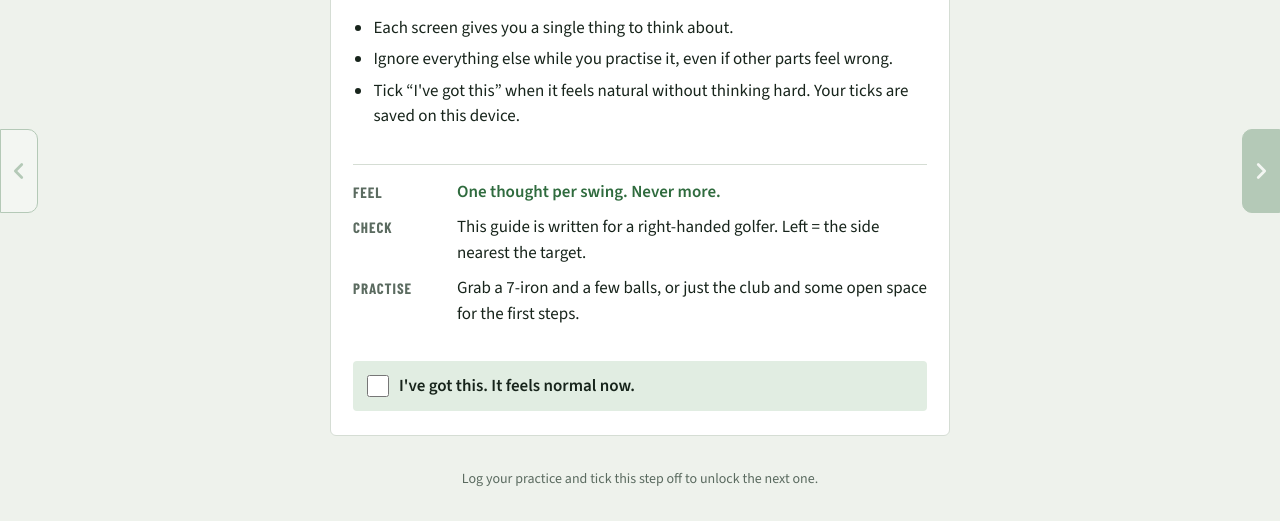
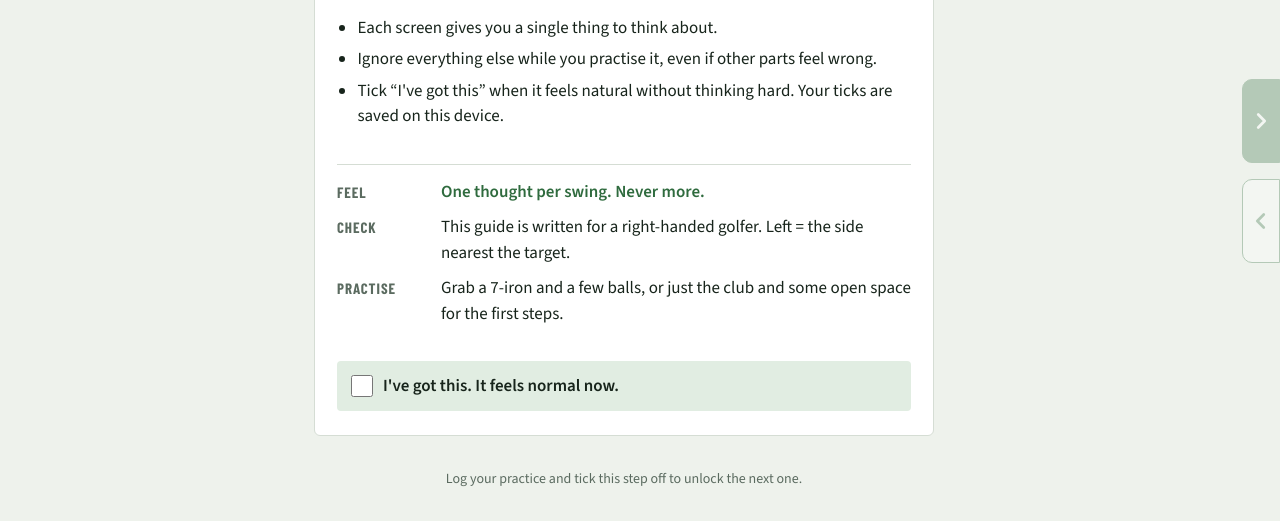
Before and after one commit to LHCatwater/Video-browser, a plain HTML site: page docs/index.html in a window 1280 px wide. Shown: the part 293-814 px from the top of the page. Drawn offline with nearby package versions, Linux system fonts and the light colour scheme.

Commit message:
Stack the back arrow under the forward arrow on the right edge
Co-Authored-By: Claude Opus 5.5 <noreply@anthropic.com>
Claude-Session: https://claude.ai/code/session_01EbV3MGz64rxakcxwHzVVoS

```diff
--- a/docs/index.html
+++ b/docs/index.html
@@ -47,7 +47,7 @@ html, body { height: 100%; }
 body {
   background: var(--bg); color: var(--fg); font-family: var(--body); font-size: 17px; line-height: 1.5;
   /* side gutter leaves room for the edge arrows */
-  padding-left: max(48px, calc(env(safe-area-inset-left, 0px) + 48px));
+  padding-left: max(16px, env(safe-area-inset-left, 0px));
   padding-right: max(48px, calc(env(safe-area-inset-right, 0px) + 48px));
 }
 .wrap { max-width: 620px; margin: 0 auto; padding-block: 20px 32px; display: flex; flex-direction: column; gap: 16px; min-height: 100%; }
@@ -85,9 +85,10 @@ h1 { font-family: var(--display); font-weight: 700; font-size: clamp(34px, 8vw,
 
 /* Edge arrows: the only way to change step. Fixed at the very screen edges, at about the
    height of the on-screen keyboard's number row (just under 60% down the screen). */
-nav.pager button { position: fixed; z-index: 5; top: 58vh; top: 58dvh; transform: translateY(-50%); width: 38px; height: 84px; padding: 0; display: flex; align-items: center; justify-content: center; cursor: pointer; border: 1px solid var(--turf); touch-action: manipulation; -webkit-tap-highlight-color: transparent; }
+nav.pager button { position: fixed; z-index: 5; top: 58vh; top: 58dvh; transform: translateY(calc(-100% - 8px)); width: 38px; height: 84px; padding: 0; display: flex; align-items: center; justify-content: center; cursor: pointer; border: 1px solid var(--turf); touch-action: manipulation; -webkit-tap-highlight-color: transparent; }
 nav.pager button svg { width: 22px; height: 22px; }
-.back { left: 0; left: env(safe-area-inset-left, 0px); border-left: 0; border-radius: 0 10px 10px 0; background: var(--card); color: var(--turf); }
+.back { right: 0; right: env(safe-area-inset-right, 0px); border-right: 0; border-radius: 10px 0 0 10px; background: var(--card); color: var(--turf); }
+nav.pager button.back { transform: translateY(8px); }
 .next { right: 0; right: env(safe-area-inset-right, 0px); border-right: 0; border-radius: 10px 0 0 10px; background: var(--turf); color: var(--card); }
 nav.pager button:disabled { opacity: .3; cursor: default; }
 .strip span { flex: 1; height: 8px; border-radius: 2px; background: var(--line); }
@@ -572,7 +573,7 @@ function render() {
   const blocked = !!nxt;
   $("next").disabled = i === STEPS.length - 1 || blocked;
   $("next").setAttribute("aria-label", blocked ? "Next step (locked)" : "Next step");
-  $("hint").textContent = lk ? "Use the left arrow to go back to a step you can practise."
+  $("hint").textContent = lk ? "Use the lower arrow on the right to go back to a step you can practise."
     : blocked && i < STEPS.length - 1 ? (nxt.kind === "time" ? `Next module opens in ${Math.ceil((nxt.at - Date.now()) / DAY)} day(s), on ${fmtDate(nxt.at)}.` : !done.has(i) ? "Log your practice and tick this step off to unlock the next one." : nxt.text)
     : "Work on this one thing until it feels normal. Then tap the arrow on the right.";
   strip(); panel();
--- a/docs/sw.js
+++ b/docs/sw.js
@@ -1,5 +1,5 @@
 // Offline support: keeps the guide working at the range with no signal.
-const CACHE = 'golf-mwnj4pqu';
+const CACHE = 'golf-mwnj7wvk';
 const SHELL = ['./', 'index.html', 'manifest.webmanifest', 'icons/icon-192.png', 'icons/icon-512.png', 'icons/apple-touch-icon.png', 'golf-swing-guide.pdf'];
 self.addEventListener('install', e => { e.waitUntil(caches.open(CACHE).then(c => c.addAll(SHELL)).then(() => self.skipWaiting())); });
 self.addEventListener('activate', e => { e.waitUntil(caches.keys().then(ks => Promise.all(ks.filter(k => k !== CACHE).map(k => caches.delete(k)))).then(() => self.clients.claim())); });
```
Also changed, not shown: golf-swing-guide/index.html (+5 -4 lines).
